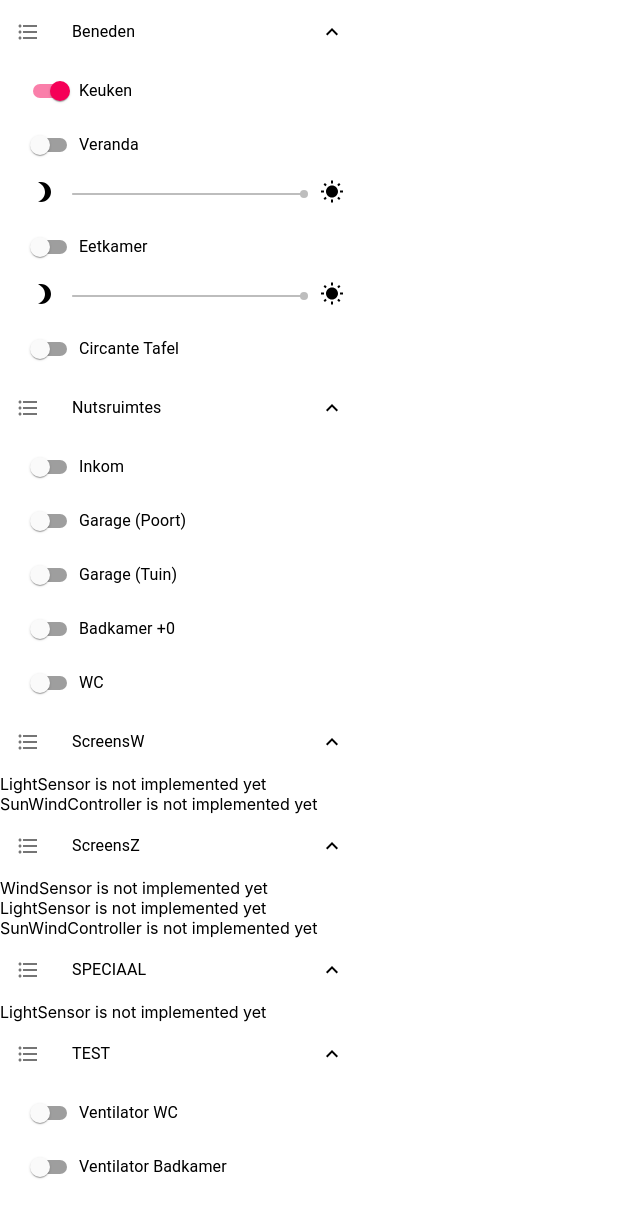
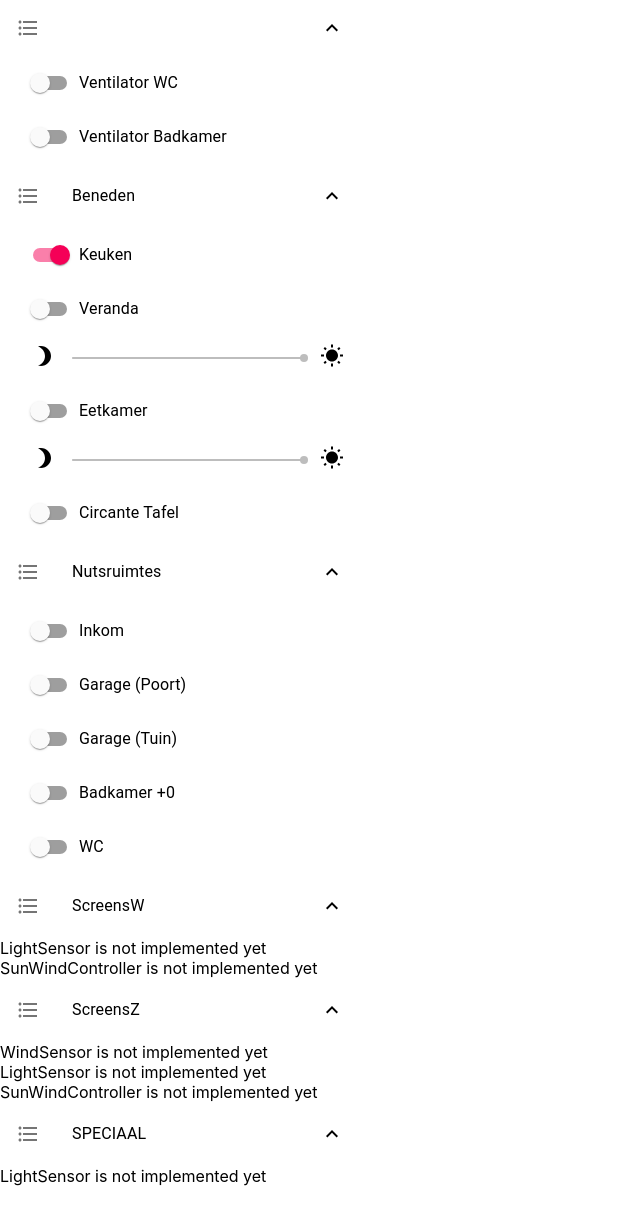
Before and after one commit to dvaneynde/react-domotica-ui, a React (Create React App) app: page / in a window 1280 px wide. Shown: the whole page, without its empty margins (0-640 px from the left). Built offline with nearby package versions, Linux system fonts and the light colour scheme; the HTML template or start-up script is replaced by a standard one.

Commit message:
Fix issue with empty groupName

```diff
--- a/src/App.js
+++ b/src/App.js
@@ -126,14 +126,12 @@ function createGroups(controls) {
     return compGc;
   }
 
-  // TODO werkt niet als groupName === ""
-
   // l1 is controls projection + sorted by group-name, and then by group-seq
   const l0 = controls.map(c => { var obj = { groupName: c.groupName, groupSeq: c.groupSeq, name: c.name }; return obj; });
   const l1 = l0.sort(groupComparer);
   // now group them; first l2 contains [previousGroupname, {group.name, ...}]
   var groupNames = l1.map(c => c.groupName);
-  groupNames.unshift("");
+  groupNames.unshift("DummyToForceNewGroupAtFirstIteration");
   var l2 = groupNames.map(function (prevGroupName, i) { return [prevGroupName, l1[i]]; });
   l2.pop(); // last one has item[1]==undefined, so ok
   // now whenever item[0].previousGroupname != item[1].groupName, a new group starts
@@ -144,7 +142,7 @@ function createGroups(controls) {
     }
     const last = acc[acc.length - 1];
     console.log("last="+last+", item[1]="+item[1]);
-    last.controlNames.push(item[1].name); // TODO HIER GAAT HET MIS!!! als ergens groupName=="", last is undefined
+    last.controlNames.push(item[1].name);
     return acc;
   }, []);
   return l3;
--- a/src/Initialisation.js
+++ b/src/Initialisation.js
@@ -149,7 +149,7 @@ export const useStyles = makeStyles((theme) => ({
       "name": "VentilatorWC0",
       "type": "Fan",
       "description": "Ventilator WC",
-      "groupName": "TEST",
+      "groupName": "",
       "groupSeq": 0,
       "status": "OFF",
       "on": false
@@ -196,7 +196,7 @@ export const useStyles = makeStyles((theme) => ({
       "name": "VentilatorBadk0",
       "type": "Fan",
       "description": "Ventilator Badkamer",
-      "groupName": "TEST",
+      "groupName": "",
       "groupSeq": 0,
       "status": "OFF",
       "on": false
```
